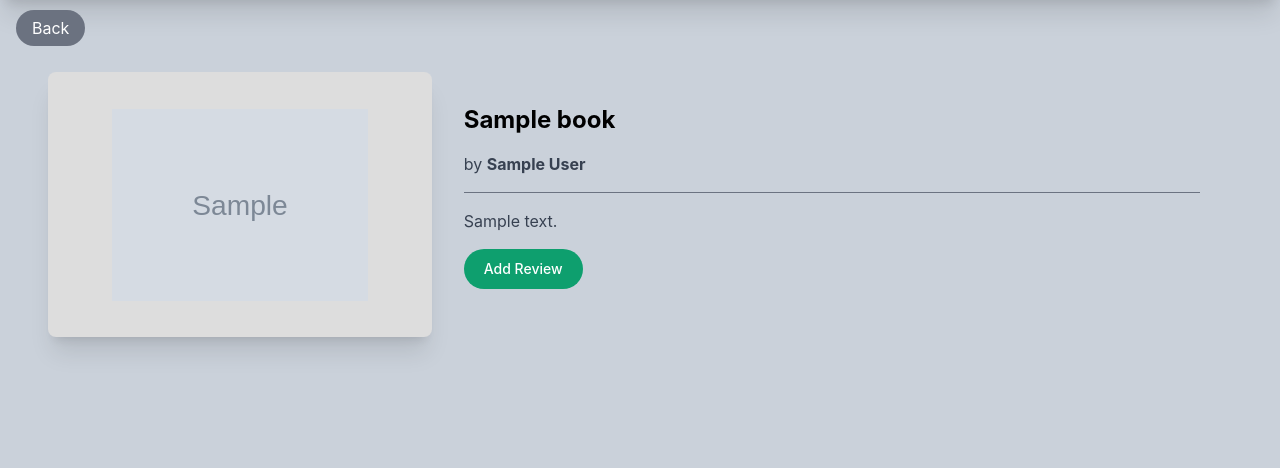
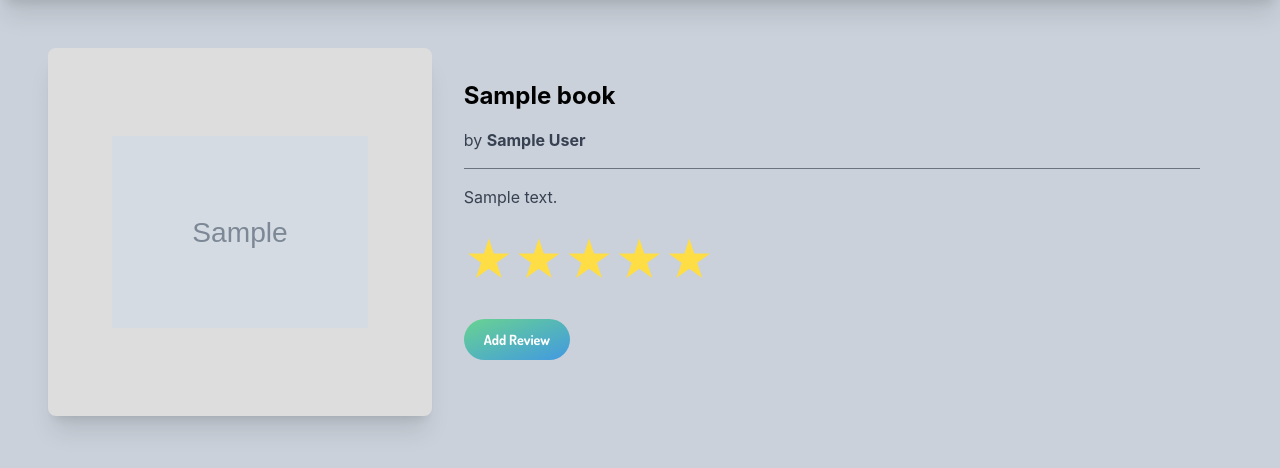
Before and after one commit to Litera-Bhinneka/Litera-Bhinneka-Web, a Django app: page /review/book-review/1/ in a window 1280 px wide. Shown: the part 64-532 px from the top of the page. Run offline with Django 4.2, Linux system fonts and the light colour scheme; tables that the repository leaves empty hold one stand-in row (values such as "Sample post"); grey boxes marked "Sample" are stand-in pictures; data that the repository does not hold is empty; some libraries are stand-ins or nearby versions.

Commit message:
bikin star rating

```diff
--- a/homepage/templates/homepage.html
+++ b/homepage/templates/homepage.html
@@ -36,8 +36,8 @@
     </button>
   </a>
 
-  <div id="post-form" class= " flex justify-center mt-24 mb-10 ">
-      <div class="w-4/5 grid grid-cols-1 text-center shadow-md  rounded-lg bg-gradient-to-b from-sky-200 to-sky-300 md:w-2/5 p-5 ">
+  <div id="post-form" class= "flex justify-center mt-24 mb-10 ">
+      <div class="bg-white w-4/5 grid grid-cols-1 text-center shadow-md  rounded-lg bg-gradient-to-b from-sky-200 to-sky-300 md:w-2/5 p-5 ">
         <p class="text-gray-700" >
           Have something to share about Litera?
         </p>
--- a/review/templates/book_review.html
+++ b/review/templates/book_review.html
@@ -2,6 +2,7 @@
 
 
 {% block content %}
+<link rel="stylesheet" href="https://fonts.googleapis.com/css2?family=Dosis:wght@400;700&display=swap">
     <link rel="stylesheet" href="styles.css">
     <style>
         .star-widget label{
@@ -25,36 +26,49 @@
         #card_review{
             background-color: #dddddd;
         }
+        .custom-button {
+            color: White;
+            background-image: linear-gradient(to bottom right, #68D391, #4299E1);
+            transition: background-image 0.3s, box-shadow 0.3s;
+            border-radius: 9999px;
+            font-size: 0.875rem;
+            font-weight: bold;
+            font-family: "Dosis", bold;
+            padding: 0.625rem 1.25rem;
+            text-align: center;
+            margin-right: 0.5rem;
+            margin-bottom: 0.5rem;
+            margin-left: 0px;
+            border: none;
+            outline: none;
+            cursor: pointer;
+        }
+
+        .custom-button:hover {
+            background-image: linear-gradient(to bottom left, #8E24AA, #4299E1);
+            box-shadow: 0 0 0 4px rgba(75, 85, 99, 0.1);
+        }
+
+        .custom-button:focus {
+            outline: none;
+            box-shadow: 0 0 0 4px rgba(75, 85, 99, 0.2);
+        }
+        #total_rating {
+        font-size: 48px;
+        color: #fd4;
+        display: inline-block;
+        overflow: hidden;
+        }
+        #total_rating::before {
+        content: "★★★★★"
+        }
     </style>
 
-
     <div class="m-4">
-        <div>
-            <a href="{% url 'catalog:show_catalog' %}" class="text-white bg-gray-500 hover:bg-gray-700 py-2 px-4 rounded-full">
-                Back
-            </a>
-        </div>
 
         <!-- Display book image and its detail in columns -->
-        <div class="flex justify-between p-8">
-            <div id="book_image" class="w-1/3 flex justify-center items-center rounded-lg overflow-hidden shadow-xl">
-                <img class="max-w-full h-auto object-cover" style="max-height: 192px;" src="{{ book.image_link }}" alt="book cover">
-            </div>
-            <div class="m-4 w-2/3 p-4">
-                <h1 class="text-2xl font-bold mb-4">{{book.title}}</h1>
-                <div class="mb-4">
-                    <p class="text-gray-700">by <b>{{book.author}}</b></p>
-                </div>
-                <div class="my-4 border-t border-solid border-gray-600 border-t-4 border-opacity-75 mx-0 w-full"></div>
-                <div class="mb-4">
-                    <p class="text-gray-700">{{book.description}}</p>
-                </div>
-                <div class="mb-4">
-                    <button data-modal-target="add-review-modal" data-modal-toggle="add-review-modal" class="block text-white bg-green-500 hover:bg-green-700 focus:ring-4 focus:outline-none focus:ring-blue-300 font-medium rounded-full text-sm px-5 py-2.5 text-center dark:bg-blue-600 dark:hover:bg-blue-700 dark:focus:ring-blue-800" type="button">
-                        Add Review
-                    </button>
-                </div>
-            </div>
+        <div id="book_container" class="flex justify-between p-8">
+
         </div>
 
         <!-- Display reviews in a table -->
@@ -114,6 +128,53 @@
         async function getReviews() {
             return fetch("{% url 'review:get_review_json' book_id=book.id %}").then((res) => res.json())
         }
+        async function getBook(){
+            return fetch("{% url 'review:get_book_json' book_id=book.id %}").then((res) => res.json())
+        }
+        async function showBook() {
+            const csrfToken = document.querySelector('[name=csrfmiddlewaretoken]').value;
+            const container = document.getElementById("book_container");
+            container.innerHTML = "";  // Clear the current content.
+
+            const book = await getBook();
+            const reviews = await getReviews();
+            let avgRating = 0;
+
+            reviews.forEach((review) => {
+                avgRating += review.fields.review_score;
+            });
+
+            if (reviews.length > 0) {
+                avgRating = avgRating / reviews.length;
+            }
+
+            let htmlString = '';
+
+            htmlString += `
+                <div id="book_image" class="w-1/3 flex justify-center items-center rounded-lg overflow-hidden shadow-xl">
+                    <img class="max-w-full h-auto object-cover" style="max-height: 192px;" src="${book[0].fields.image_link}" alt="book cover">
+                </div>
+                <div class="m-4 w-2/3 p-4">
+                    <h1 class="text-2xl font-bold mb-4">${book[0].fields.title}</h1>
+                    <div class="mb-4">
+                        <p class="text-gray-700">by <b>${book[0].fields.author}</b></p>
+                    </div>
+                    <div class="my-4 border-t border-solid border-gray-600 border-t-4 border-opacity-75 mx-0 w-full"></div>
+                    <div class="mb-4">
+                        <p class="text-gray-700">${book[0].fields.description}</p>
+                    </div>
+                    <div id="total_rating" class="mb-4 rating"></div>
+                    <div class="mb-4">
+                        <button data-modal-target="add-review-modal" data-modal-toggle="add-review-modal" class="custom-button" type="button">
+                            Add Review
+                        </button>
+                    </div>
+                </div>`;
+
+
+            container.innerHTML = htmlString;
+        }
+
         async function refreshReviews() {
             const csrfToken = document.querySelector('[name=csrfmiddlewaretoken]').value;
             const container = document.getElementById("review_container");
@@ -172,10 +233,13 @@
                 modal.classList.remove("hidden")
             }
         }
+        var cw = window.rating1.clientWidth; // save original 100% pixel width
+        function rating( stars ) {
 
-
-
-    refreshReviews()
+            window.total_rating.style.width = Math.round(cw * (stars / 5)) + 'px';
+        }
+        showBook()
+        refreshReviews()
     </script>
 
 {% endblock content %}
--- a/review/urls.py
+++ b/review/urls.py
@@ -1,5 +1,5 @@
 from django.urls import path
-from review.views import show_review, add_review, see_book_review, get_review_json, add_review_ajax
+from review.views import show_review, add_review, see_book_review, get_review_json, add_review_ajax, get_book_json
 
 app_name = 'review'
 
@@ -8,6 +8,7 @@ urlpatterns = [
   path('add-review/', add_review, name='add_review'),
   path('book-review/<int:id>/', see_book_review, name='book_review'),
   path('get-review-json/<int:book_id>/', get_review_json, name='get_review_json'),
+  path('get-book-json/<int:book_id>/', get_book_json, name='get_book_json'),
   path('add-review-ajax/<int:book_id>/', add_review_ajax, name='add_review_ajax'),
   path('book-review/<int:book_id1>/add-review-ajax/<int:book_id2>/', add_review_ajax, name='add_review_ajax'),
 
--- a/review/views.py
+++ b/review/views.py
@@ -50,6 +50,11 @@ def get_review_json(request, book_id):
     return HttpResponse(serializers.serialize('json', review_item))
 
 
+def get_book_json(request, book_id):
+    book = get_object_or_404(Book, pk=book_id)
+    return HttpResponse(serializers.serialize('json', [book]))
+
+
 @csrf_exempt
 def add_review_ajax(request, book_id1, book_id2):
     if request.method == 'POST':
```
Also changed, not shown: assets/images/background-page.jpg (added).
